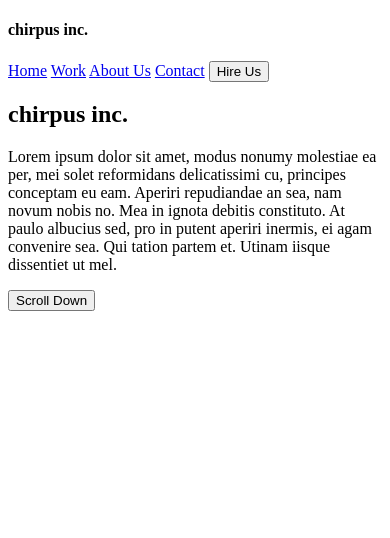
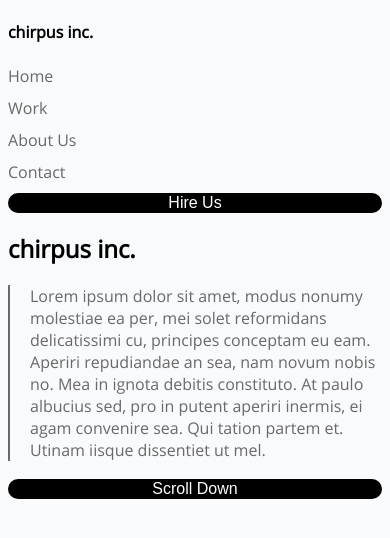
Before and after one commit to JessB1202/lab-part-two, a plain HTML site: page index.html in a window 390 px wide. Drawn offline with Linux system fonts and the light colour scheme.

Commit message:
updated to style mobile-first

```diff
--- a/index.html
+++ b/index.html
@@ -3,7 +3,7 @@
 
 <head>
 
-  <link rel="stylesheet" type="text/css" href="style2.css">
+  <link rel="stylesheet" type="text/css" href="style.css">
 
   <meta name="viewport" content="width=device-width, initial-scale=1">
 
```
